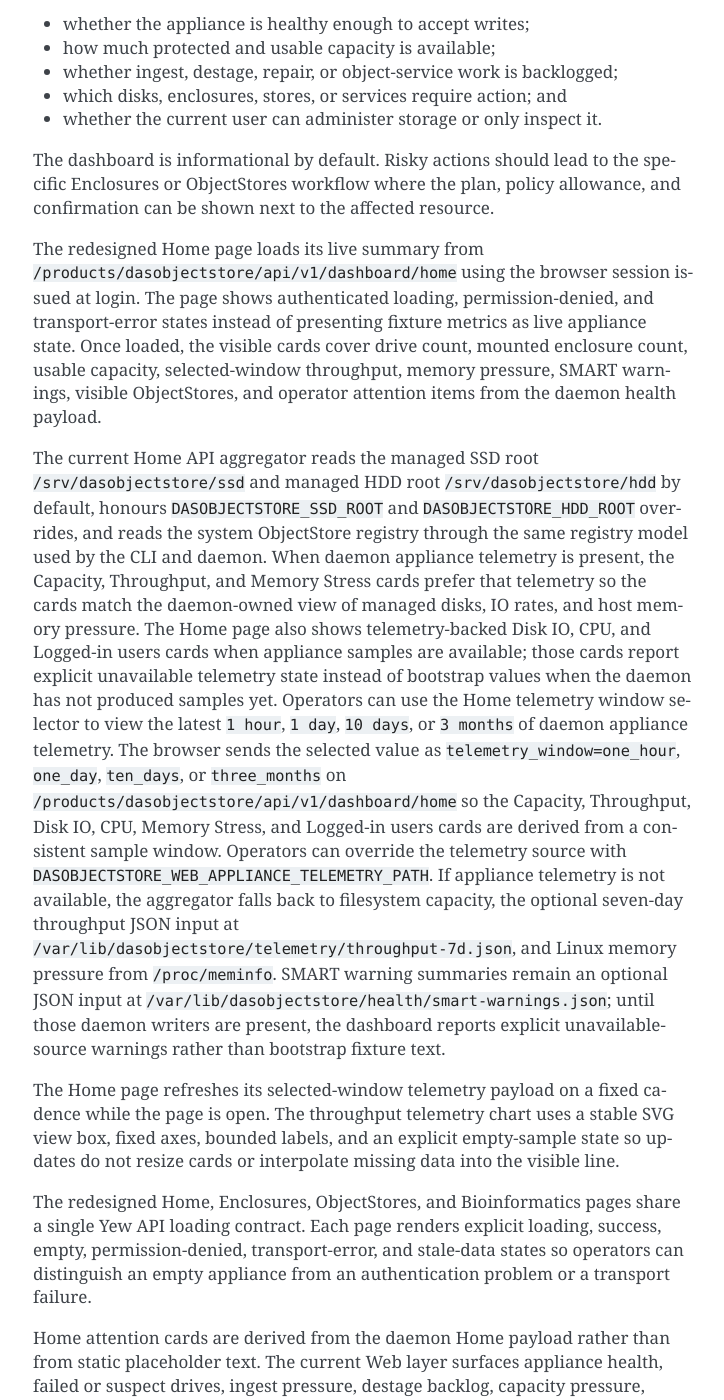
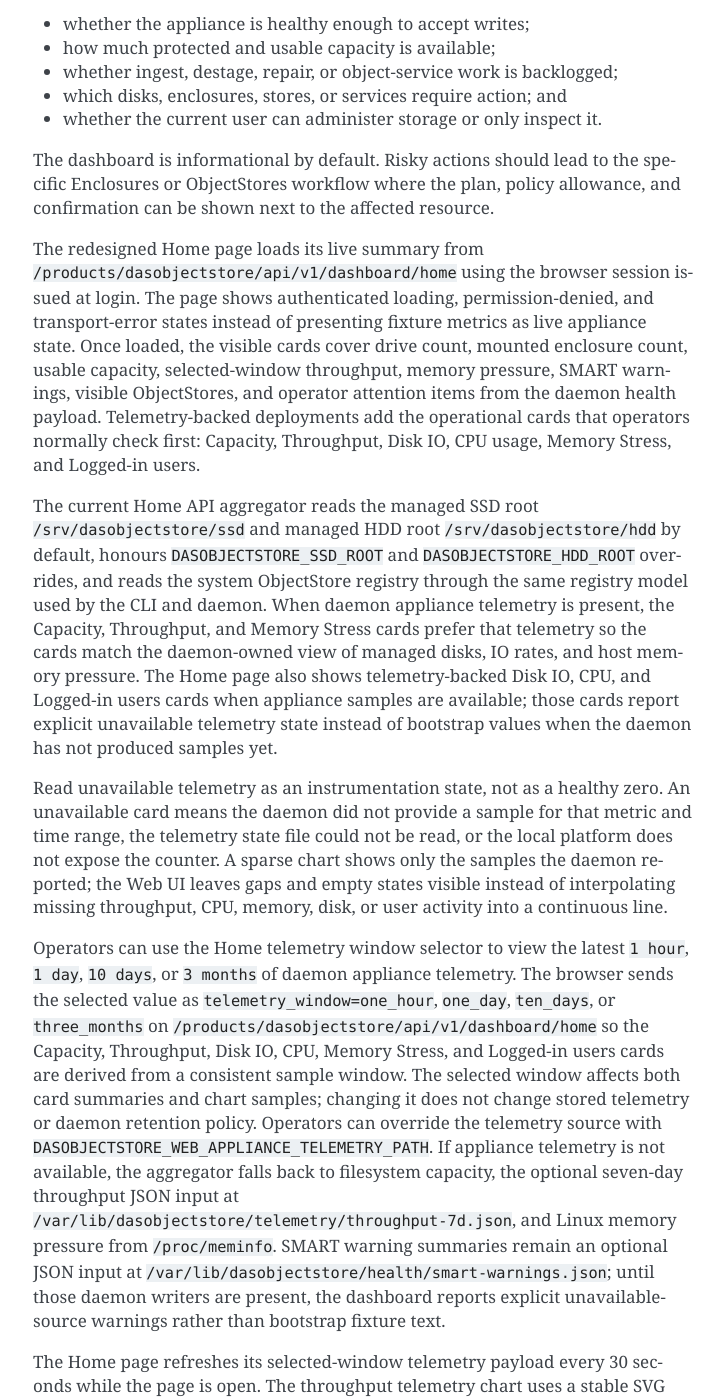
Before and after one commit to sagrudd/DASObjectStore, a Sphinx documentation site: the page built from docs/user/web-interface.rst, in a window 1280 px wide and 1400 px high, scrolled down 4428 px. Shown: the whole window, without its empty margins (387-1111 px from the left). Built offline with Sphinx 7.4.7, drawn with Linux system fonts in a browser that asks for light colours; some of the changed text lies outside the part shown.

Commit message:
Update Home telemetry user docs

```diff
--- a/docs/user/web-interface.rst
+++ b/docs/user/web-interface.rst
@@ -217,9 +217,11 @@ The redesigned Home page loads its live summary from
 issued at login. The page shows authenticated loading, permission-denied, and
 transport-error states instead of presenting fixture metrics as live appliance
 state. Once loaded, the visible cards cover drive count, mounted enclosure
-count, usable capacity, selected-window throughput, memory pressure, SMART warnings,
-visible ObjectStores, and operator attention items from the daemon health
-payload.
+count, usable capacity, selected-window throughput, memory pressure, SMART
+warnings, visible ObjectStores, and operator attention items from the daemon
+health payload. Telemetry-backed deployments add the operational cards that
+operators normally check first: Capacity, Throughput, Disk IO, CPU usage,
+Memory Stress, and Logged-in users.
 
 The current Home API aggregator reads the managed SSD root
 ``/srv/dasobjectstore/ssd`` and managed HDD root ``/srv/dasobjectstore/hdd``
@@ -232,14 +234,24 @@ view of managed disks, IO rates, and host memory pressure. The Home page also
 shows telemetry-backed Disk IO, CPU, and Logged-in users cards when appliance
 samples are available; those cards report explicit unavailable telemetry state
 instead of bootstrap values when the daemon has not produced samples yet.
+
+Read unavailable telemetry as an instrumentation state, not as a healthy zero.
+An unavailable card means the daemon did not provide a sample for that metric
+and time range, the telemetry state file could not be read, or the local
+platform does not expose the counter. A sparse chart shows only the samples the
+daemon reported; the Web UI leaves gaps and empty states visible instead of
+interpolating missing throughput, CPU, memory, disk, or user activity into a
+continuous line.
+
 Operators can use the Home telemetry window selector to view the latest
 ``1 hour``, ``1 day``, ``10 days``, or ``3 months`` of daemon appliance
 telemetry. The browser sends the selected value as
 ``telemetry_window=one_hour``, ``one_day``, ``ten_days``, or
 ``three_months`` on ``/products/dasobjectstore/api/v1/dashboard/home`` so the
 Capacity, Throughput, Disk IO, CPU, Memory Stress, and Logged-in users cards
-are derived from a consistent sample window. Operators can override the
-telemetry source with
+are derived from a consistent sample window. The selected window affects both
+card summaries and chart samples; changing it does not change stored telemetry
+or daemon retention policy. Operators can override the telemetry source with
 ``DASOBJECTSTORE_WEB_APPLIANCE_TELEMETRY_PATH``. If appliance telemetry is not
 available, the aggregator falls back to filesystem capacity, the optional
 seven-day throughput JSON input at
@@ -249,10 +261,18 @@ JSON input at ``/var/lib/dasobjectstore/health/smart-warnings.json``; until
 those daemon writers are present, the dashboard reports explicit
 unavailable-source warnings rather than bootstrap fixture text.
 
-The Home page refreshes its selected-window telemetry payload on a fixed
-cadence while the page is open. The throughput telemetry chart uses a stable
-SVG view box, fixed axes, bounded labels, and an explicit empty-sample state so
-updates do not resize cards or interpolate missing data into the visible line.
+The Home page refreshes its selected-window telemetry payload every 30 seconds
+while the page is open. The throughput telemetry chart uses a stable SVG view
+box, fixed axes, bounded labels, and an explicit empty-sample state so updates
+do not resize cards or interpolate missing data into the visible line.
+
+Any authenticated operator can use Home as a read-only appliance status page.
+Administrator status only affects whether the same session can enter
+daemon-owned mutation workflows from pages such as Enclosures, ObjectStores,
+Users/Groups, or Activity. Home telemetry should therefore be treated as
+shared operational evidence: if a card is unavailable or stale, inspect the
+daemon telemetry writer and service state before acting on browser-side
+assumptions.
 
 The redesigned Home, Enclosures, ObjectStores, and Bioinformatics pages share a
 single Yew API loading contract. Each page renders explicit loading, success,
```
Also changed, not shown: TODO.md (+5 -1 lines).
